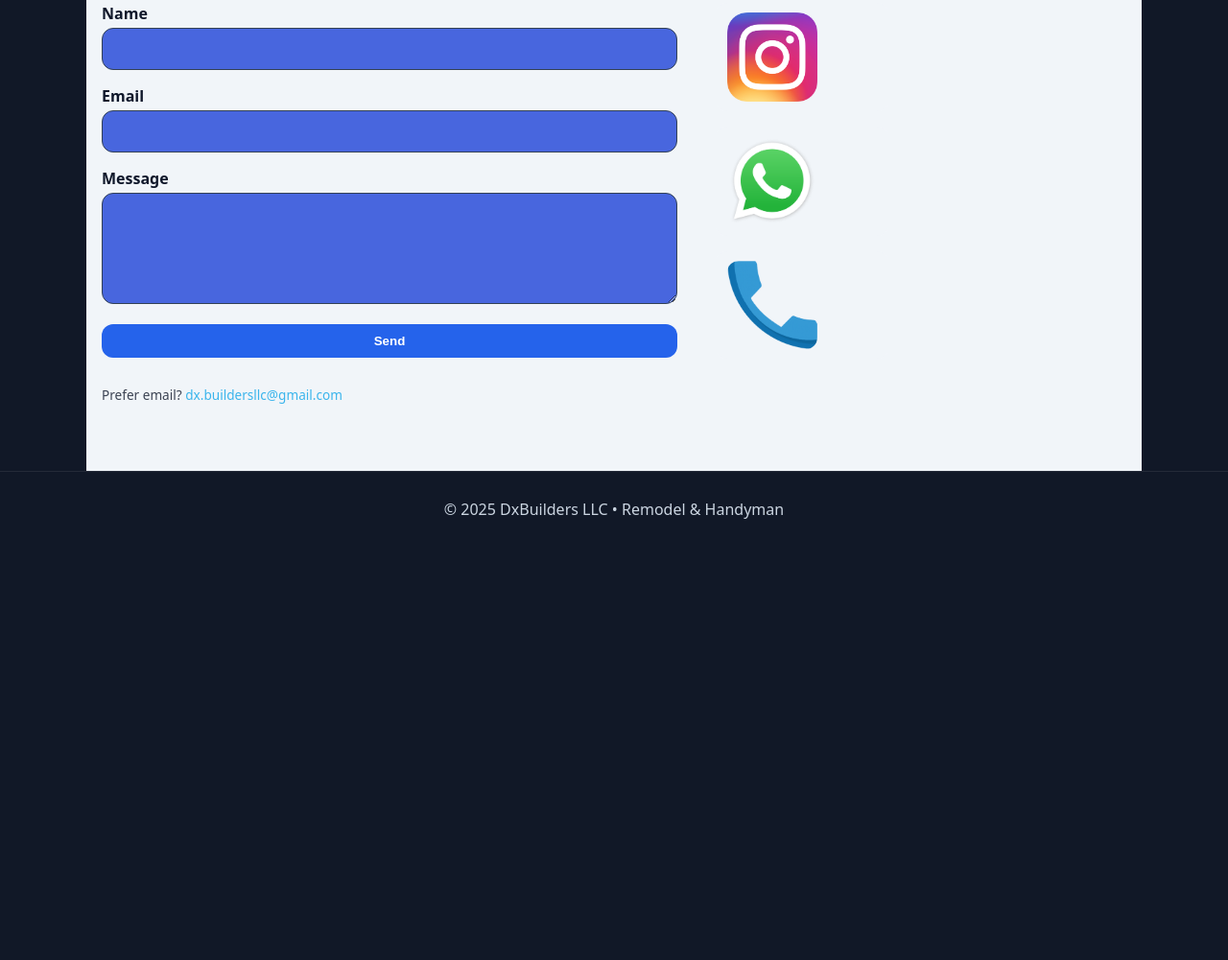
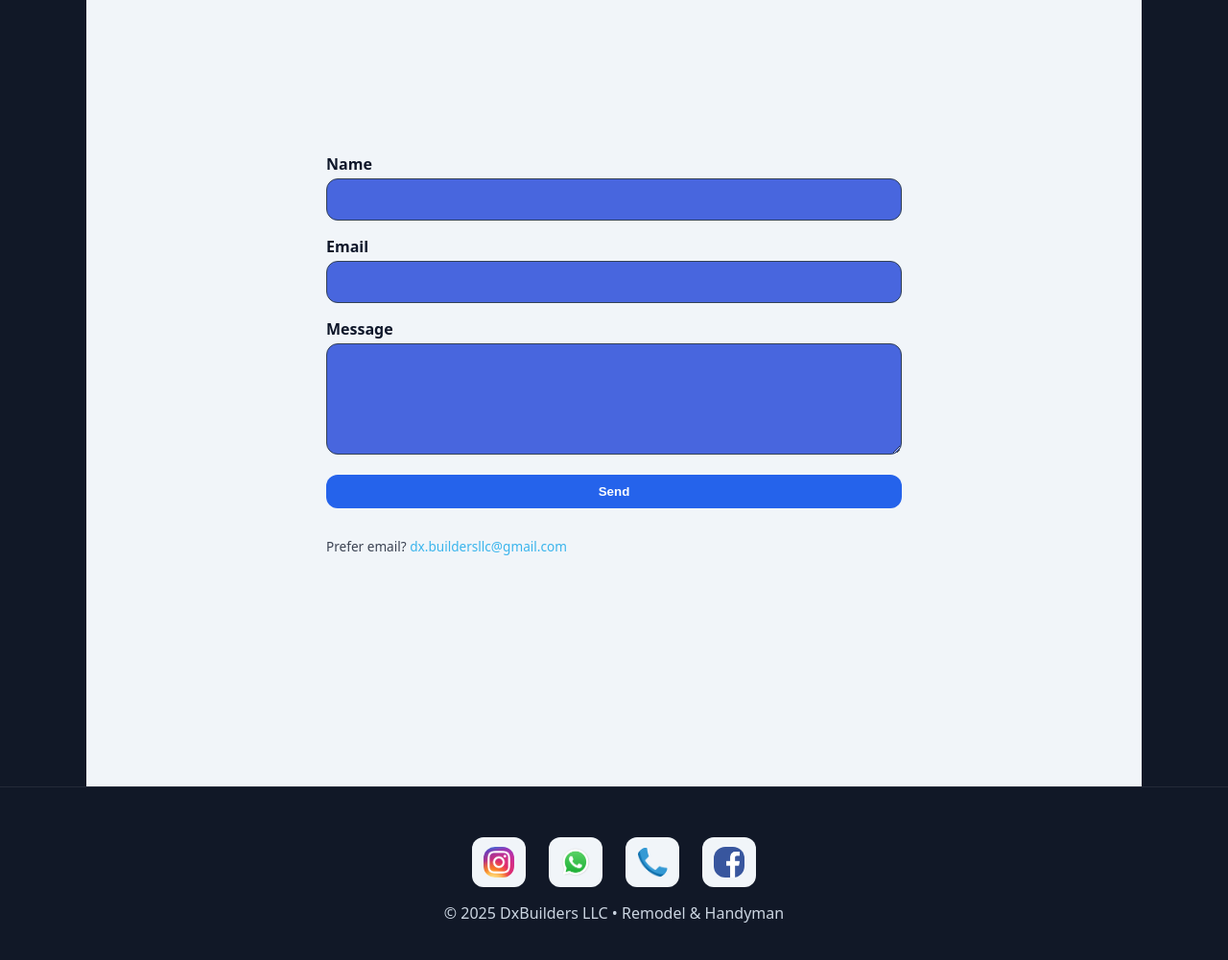
Before and after one commit to dxbuilders/company-website, a plain HTML site: page index.html in a window 1280 px wide. Shown: the part 1541-2542 px from the top of the page at 96% size. Before the commit the page ends 2111 px from the top, so only its background shows below. Drawn offline with Linux system fonts and the light colour scheme.

Commit message:
update and enhancement

```diff
--- a/index.html
+++ b/index.html
@@ -1,13 +1,16 @@
 <!doctype html>
 <html lang="en">
+
 <head>
   <meta charset="utf-8" />
   <meta name="viewport" content="width=device-width, initial-scale=1" />
   <title>DxBuilders — Remodel & Handyman</title>
-  <meta name="description" content="DxBuilders — Remodel & Handyman services in Washington. Quality repairs, renovations, and property maintenance." />
+  <meta name="description"
+    content="DxBuilders — Remodel & Handyman services in Washington. Quality repairs, renovations, and property maintenance." />
   <link rel="icon" href="assets/images/logo.webp">
   <link rel="stylesheet" href="style.css">
 </head>
+
 <body>
   <header>
     <nav class="nav">
@@ -25,17 +28,24 @@
   <div class="banner-wrap" aria-label="Showcase of DxBuilders projects">
     <div class="banner" id="banner">
       <div class="marquee">
-        <img src="assets/images/banner_1.webp" alt="Project photo 1"><img src="assets/images/banner_2.webp" alt="Project photo 2"><img src="assets/images/banner_3.webp" alt="Project photo 3"><img src="assets/images/banner_4.webp" alt="Project photo 4"><img src="assets/images/banner_5.webp" alt="Project photo 5"><img src="assets/images/banner_6.webp" alt="Project photo 6">
+        <img src="assets/images/banner_1.webp" alt="Project photo 1"><img src="assets/images/banner_2.webp"
+          alt="Project photo 2"><img src="assets/images/banner_3.webp" alt="Project photo 3"><img
+          src="assets/images/banner_4.webp" alt="Project photo 4"><img src="assets/images/banner_5.webp"
+          alt="Project photo 5"><img src="assets/images/banner_6.webp" alt="Project photo 6">
       </div>
       <div class="marquee">
-        <img src="assets/images/banner_1.webp" alt="Project photo 1 duplicate"><img src="assets/images/banner_2.webp" alt="Project photo 2 duplicate"><img src="assets/images/banner_3.webp" alt="Project photo 3 duplicate"><img src="assets/images/banner_4.webp" alt="Project photo 4 duplicate"><img src="assets/images/banner_5.webp" alt="Project photo 5 duplicate"><img src="assets/images/banner_6.webp" alt="Project photo 6 duplicate">
+        <img src="assets/images/banner_1.webp" alt="Project photo 1 duplicate"><img src="assets/images/banner_2.webp"
+          alt="Project photo 2 duplicate"><img src="assets/images/banner_3.webp" alt="Project photo 3 duplicate"><img
+          src="assets/images/banner_4.webp" alt="Project photo 4 duplicate"><img src="assets/images/banner_5.webp"
+          alt="Project photo 5 duplicate"><img src="assets/images/banner_6.webp" alt="Project photo 6 duplicate">
       </div>
     </div>
   </div>
 
   <section id="services">
     <h2>Services</h2>
-    <p class="lead">From punch‑list fixes to full room refreshes, we deliver clean, code‑compliant work with clear timelines and honest pricing.</p>
+    <p class="lead">From punch‑list fixes to full room refreshes, we deliver clean, code‑compliant work with clear
+      timelines and honest pricing.</p>
     <div class="grid">
       <div class="card">
         <h3>Interior</h3>
@@ -52,7 +62,9 @@
           <li>Gutter cleaning & repairs</li>
           <li>Deck cleaning / re‑stain</li>
           <li>Siding & window repairs</li>
+          <li>Drywall repair</li>
           <li>Pressure washing</li>
+          <li>Stone facade</li>
         </ul>
       </div>
       <div class="card">
@@ -80,7 +92,8 @@
   <section id="about">
     <h2>Who we are</h2>
     <p class="lead">
-      DxBuilders is a family‑run remodel & handyman company based in the Seattle area. We bring the care of a small shop and the standards of a professional contractor: detailed scopes, tidy job sites, and work that lasts.
+      DxBuilders is a family‑run remodel & handyman company based in the Seattle area. We bring the care of a small shop
+      and the standards of a professional contractor: detailed scopes, tidy job sites, and work that lasts.
     </p>
     <div class="grid">
       <div class="card">
@@ -93,7 +106,8 @@
       </div>
       <div class="card">
         <h3>How we work</h3>
-        <p>We start with photos or a quick visit, send a written scope & estimate, then schedule at your convenience.</p>
+        <p>We start with photos or a quick visit, send a written scope & estimate, then schedule at your convenience.
+        </p>
       </div>
     </div>
   </section>
@@ -119,26 +133,30 @@
         <button class="btn" type="submit">Send</button>
         <p class="mini">Prefer email? <a href="mailto:dx.buildersllc@gmail.com">dx.buildersllc@gmail.com</a></p>
       </form>
+    </div>
 
-    <div class="social-links vertical">
-      <a href="https://www.instagram.com/dx.buildersllc" target="_blank" rel="noopener">
-        <img src="assets/images/Instagram_icon.png" alt="Instagram_icon" class="limited-img">
-      </a>
-      <a href="https://wa.me/+12066641443" target="_blank" rel="noopener">
-        <img src="assets/images/whatsapp.webp" alt="Whatsapp_icon" class="limited-img">
-      </a>
-      <a href="tel:+12066641443">
-        <img src="assets/images/phone.png" alt="phone_icon" class="limited-img">
-      </a>
-    </div>
-  </div>
   </section>
   </section>
 
   <footer>
-    © <span id="year"></span> DxBuilders LLC • Remodel & Handyman
+    <div class="social-links footer-icons">
+      <a href="https://www.instagram.com/dx.buildersllc" target="_blank" rel="noopener">
+        <img src="assets/images/Instagram_icon.png" alt="Instagram" class="limited-img">
+      </a>
+      <a href="https://wa.me/+12066641443" target="_blank" rel="noopener">
+        <img src="assets/images/whatsapp.webp" alt="WhatsApp" class="limited-img">
+      </a>
+      <a href="tel:+12066641443">
+        <img src="assets/images/phone.png" alt="Phone" class="limited-img">
+      </a>
+      <a href="https://www.facebook.com/DX.Builders" target="_blank" rel="noopener">
+        <img src="assets/images/facebook.png" alt="facebook_icon" class="limited-img">
+      </a>
+    </div>
+    <p>© <span id="year"></span> DxBuilders LLC • Remodel & Handyman</p>
   </footer>
 
   <script src="script.js"></script>
 </body>
+
 </html>
--- a/style.css
+++ b/style.css
@@ -311,29 +311,39 @@ label {
 
 .contact-layout {
   display: flex;
+  justify-content: center;   /* centers horizontally */
+  align-items: center;       /* centers vertically */
+  min-height: 100vh;         /* makes the container fill the screen height */
   gap: 40px;
-  align-items: flex-start;
   flex-wrap: wrap;
-  margin-top: 32px;
+  margin-top: 0;              /* remove top margin so it truly centers */
 }
 
 .contact-layout form {
-  flex: 1 1 360px;
-}
-
-.contact-layout .social-links.vertical {
-  display: flex;
-  flex-direction: column;
-  gap: 16px;
-  flex: 0 0 180px;
-}
-
-.contact-layout .social-links.vertical a {
-  justify-content: flex-start;
+  max-width: 500px;           /* optional: controls form width */
+  width: 100%;
 }
 
 .limited-img {
-  max-width: 60%;
+  max-width: 100%;
   height: auto;
   border-radius: 12px; /* optional */
 }
+
+.footer-icons {
+  display: flex;
+  justify-content: center;
+  gap: 24px;
+  margin-bottom: 12px;
+}
+
+.footer-icons img {
+  height: 32px;
+  width: 32px;
+  object-fit: contain;
+  transition: transform 0.2s;
+}
+
+.footer-icons img:hover {
+  transform: scale(1.1);
+}
```
Also changed, not shown: assets/images/facebook.png (added), 3 other files. Lines whose indentation alone changed are shown as unchanged.
